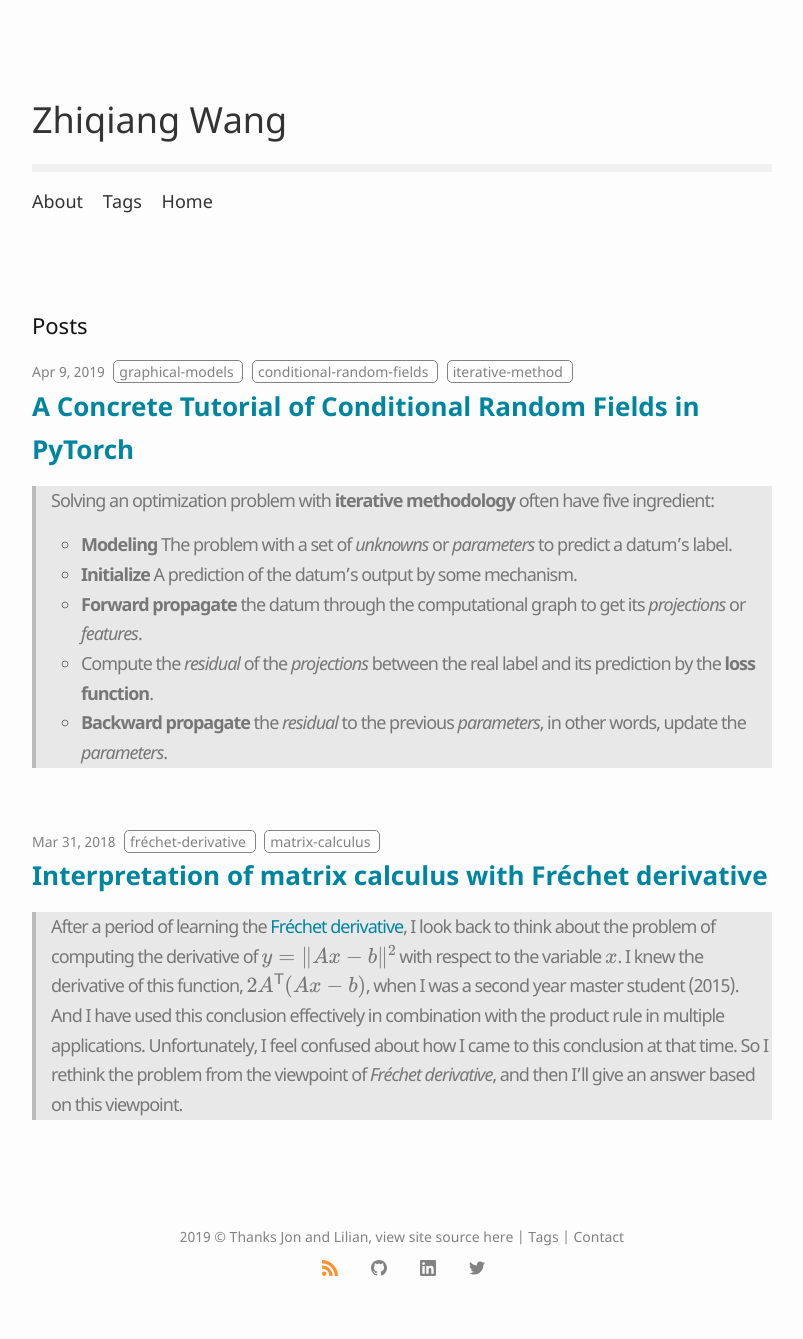
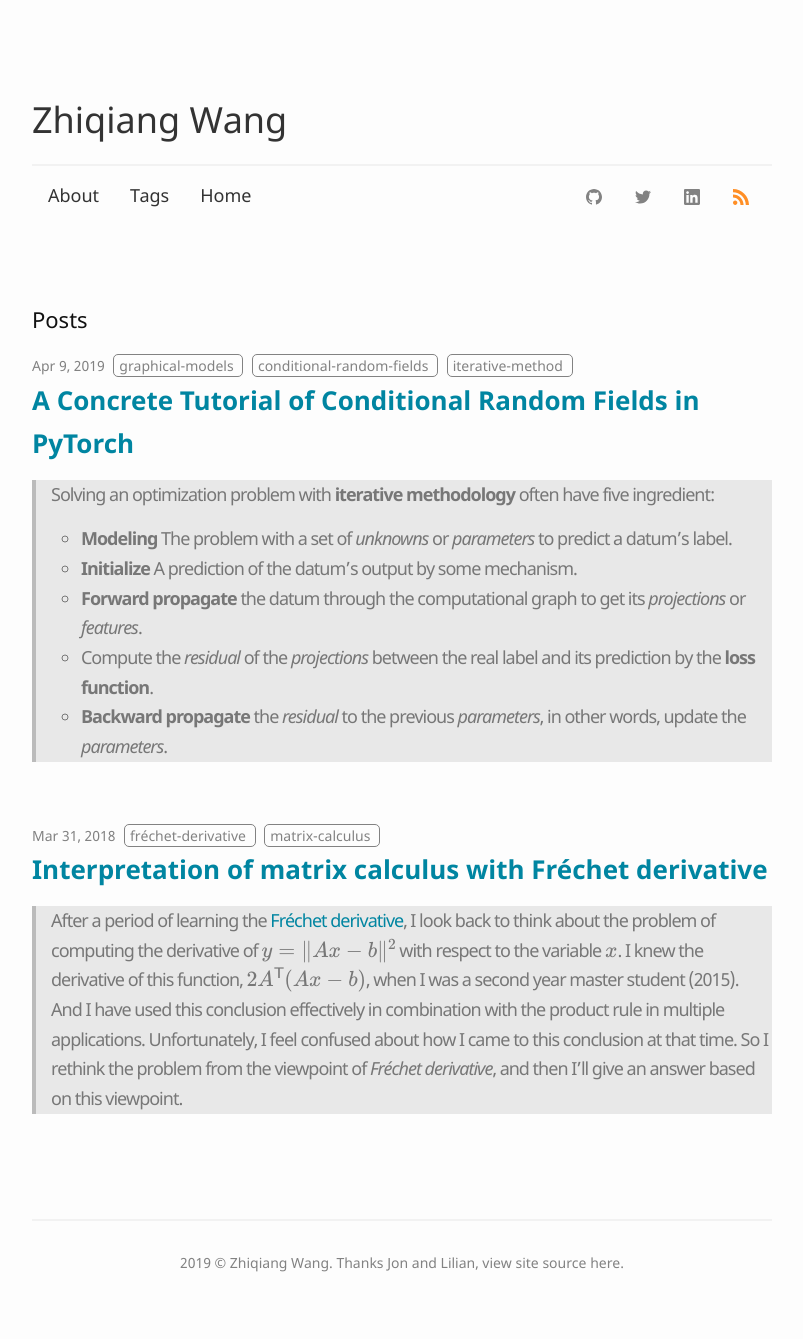
Before and after one commit to zhiqwang/zhiqwang.github.io, a Jekyll site: the page built from index.md, in a window 1280 px wide. Shown: the whole page, without its empty margins (238-1041 px from the left). Built offline with Jekyll 4.4.1, drawn with Linux system fonts in a browser that asks for light colours; formulas are drawn with MathJax 3.

Commit message:
Update header and footer layout

```diff
--- a/_config.yml
+++ b/_config.yml
@@ -17,7 +17,7 @@ minima:
   social_links:
     github: zhiqwang
     linkedin: zhiqiangwang
-    twitter: zhikwang
+    twitter: zhiq_w
     rss: RSS
 
 disqus:
--- a/_includes/footer.html
+++ b/_includes/footer.html
@@ -1,8 +1,8 @@
 <div style="clear: both;"/>
-<footer class="site-footer">
-    2019 &copy; Thanks <a href="https://jonbarron.info/" target="_blank">Jon</a> and <a href="https://lilianweng.github.io/lil-log/" target="_blank">Lilian</a>, view site source <a href="https://github.com/zhiqwang/zhiqwang.github.io/tree/source" target="_blank">here</a> | <a href="{{ '/tags' | relative_url }}">Tags</a> | <a href="{{ '/about' | relative_url }}">Contact</a>
-    <div class="social-links">
-      {%- include social.html -%}
+  <footer class="site-footer">
+    <div class="wrapper">
+      <hr size="4">
+      2019 &copy; Zhiqiang Wang. Thanks <a href="https://jonbarron.info/" target="_blank">Jon</a> and <a href="https://lilianweng.github.io/lil-log/" target="_blank">Lilian</a>, view site source <a href="https://github.com/zhiqwang/zhiqwang.github.io/tree/source" target="_blank">here</a>.
     </div>
-
-</footer>
+  </footer>
+</div>
--- a/_includes/header.html
+++ b/_includes/header.html
@@ -1,14 +1,17 @@
-<header id="site-header">
+<header class="site-header">
 
   <div class="wrapper">
-
+    {%- assign social = site.minima.social_links -%}
     <span>
       <h1>{{ site.title | escape }}</h1>
-      <hr size="10">
-      <a href="{{ "/about" | relative_url }}">About</a>
-      <a href="{{ "/tags" | relative_url }}">Tags</a>
-      <a href="{{ "/" | relative_url }}">Home</a>
+      <hr size="4">
+      <a class="head-link" href="{{ "/about" | relative_url }}"><nobr>About</nobr></a>
+      <a class="head-link" href="{{ "/tags" | relative_url }}"><nobr>Tags</nobr></a>
+      <a class="head-link" href="{{ "/" | relative_url }}"><nobr>Home</nobr></a>
+      <a class="social-list-right" href="{{ 'feed.xml' | relative_url }}" title="{{ social.rss | escape }}"><svg class="svg-icon orange"><use xlink:href="{{ '/assets/minima-social-icons.svg#rss' | relative_url }}"></use></svg></a>
+      <a class="social-list-right" href="https://www.linkedin.com/in/{{ social.linkedin | cgi_escape | escape }}" title="{{ social.linkedin | escape }}"><svg class="svg-icon grey"><use xlink:href="{{ '/assets/minima-social-icons.svg#linkedin' | relative_url }}"></use></svg></a>
+      <a class="social-list-right" href="https://twitter.com/{{ social.twitter | cgi_escape | escape }}" title="{{ social.twitter | escape }}"><svg class="svg-icon grey"><use xlink:href="{{ '/assets/minima-social-icons.svg#twitter' | relative_url }}"></use></svg></a>
+      <a class="social-list-right" href="https://github.com/{{ social.github | cgi_escape | escape }}" title="{{ social.github | escape }}"><svg class="svg-icon grey"><use xlink:href="{{ '/assets/minima-social-icons.svg#github' | relative_url }}"></use></svg></a>
     </span>
-
   </div>
 </header>
--- a/_includes/social.html
+++ b/_includes/social.html
@@ -1,7 +1,6 @@
 {%- assign social = site.minima.social_links -%}
 
 <ul class="social-media-list">
-  {%- if social.rss -%}<li><a href="{{ 'feed.xml' | relative_url }}" title="{{ social.rss | escape }}"><svg class="svg-icon orange"><use xlink:href="{{ '/assets/minima-social-icons.svg#rss' | relative_url }}"></use></svg></a></li>{%- endif -%}
   {%- if social.dribbble -%}<li><a href="https://dribbble.com/{{ social.dribbble | cgi_escape | escape }}" title="{{ social.dribbble | escape }}"><svg class="svg-icon grey"><use xlink:href="{{ '/assets/minima-social-icons.svg#dribbble' | relative_url }}"></use></svg></a></li>{%- endif -%}
   {%- if social.facebook -%}<li><a href="https://www.facebook.com/{{ social.facebook | cgi_escape | escape }}" title="{{ social.facebook | escape }}"><svg class="svg-icon grey"><use xlink:href="{{ '/assets/minima-social-icons.svg#facebook' | relative_url }}"></use></svg></a></li>{%- endif -%}
   {%- if social.flickr -%}<li><a href="https://www.flickr.com/photos/{{ social.flickr | cgi_escape | escape }}" title="{{ social.flickr | escape }}"><svg class="svg-icon grey"><use xlink:href="{{ '/assets/minima-social-icons.svg#flickr' | relative_url }}"></use></svg></a></li>{%- endif -%}
@@ -15,4 +14,5 @@
   {%- if social.youtube_channel -%}<li><a href="https://www.youtube.com/channel/{{ social.youtube_channel | cgi_escape | escape }}" title="{{ social.youtube_channel_name | escape | default: 'YouTube' }}"><svg class="svg-icon grey"><use xlink:href="{{ '/assets/minima-social-icons.svg#youtube' | relative_url }}"></use></svg></a></li>{%- endif -%}
   {%- if social.telegram -%}<li><a href="https://t.me/{{ social.telegram | cgi_escape | escape }}" title="{{ social.telegram | escape }}"><svg class="svg-icon grey"><use xlink:href="{{ '/assets/minima-social-icons.svg#telegram' | relative_url }}"></use></svg></a></li>{%- endif -%}
   {%- if social.microdotblog -%}<li><a rel="me" href="https://micro.blog/{{ social.microdotblog | cgi_escape | escape }}" title="{{ social.microdotblog | escape }}"><svg class="svg-icon grey"><use xlink:href="{{ '/assets/minima-social-icons.svg#microdotblog' | relative_url }}"></use></svg></a></li>{%- endif -%}
+  {%- if social.rss -%}<li><a href="{{ 'feed.xml' | relative_url }}" title="{{ social.rss | escape }}"><svg class="svg-icon orange"><use xlink:href="{{ '/assets/minima-social-icons.svg#rss' | relative_url }}"></use></svg></a></li>{%- endif -%}
 </ul>
--- a/_sass/minima/_layout.scss
+++ b/_sass/minima/_layout.scss
@@ -1,7 +1,7 @@
 /**
  * Site header
  */
-#site-header {
+.site-header {
   @include relative-font-size(1.125);
   color: #333333;
   margin-top: $spacing-unit * 3;
@@ -14,6 +14,19 @@
     padding-right: $spacing-unit / 2;
     text-decoration: none;
     color: #333333;
+  }
+}
+
+.head-link {
+  float: left;
+  display: block;
+  color: #333333;
+  text-align: center;
+  padding: 0 16px;
+  text-decoration: none;
+  &:hover {
+    background: $grey-color;
+    color: $background-color;
   }
 }
 
@@ -39,6 +52,11 @@
   p {
     margin: 5px auto;
     width: 200px;
+  }
+  hr {
+    border: 0;
+    background-color: #f2f2f2;
+    margin-bottom: $spacing-unit;
   }
   img {
     width: 26px;
@@ -100,6 +118,8 @@
 
   a.code-link {
     color: $brand-color;
+    text-align: center;
+    padding: 0 auto;
     border-bottom: 1px dotted #bbb;
     &:hover {
       border-radius: 5px;
@@ -259,6 +279,11 @@
   }
 }
 
+.social-list-right {
+  float:right;
+  margin: 0 5px
+}
+
 
 /**
  * Grid helpers
```
Also changed, not shown: about.html (+12 -1 lines).
